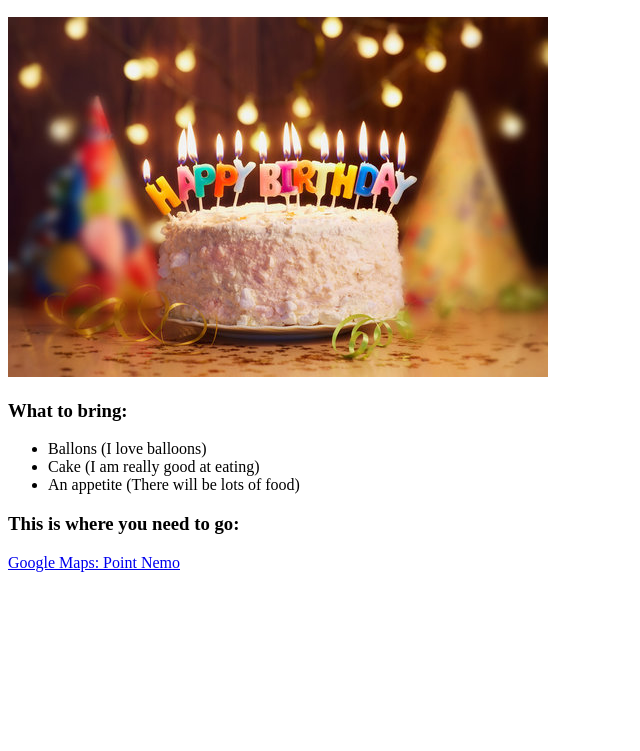
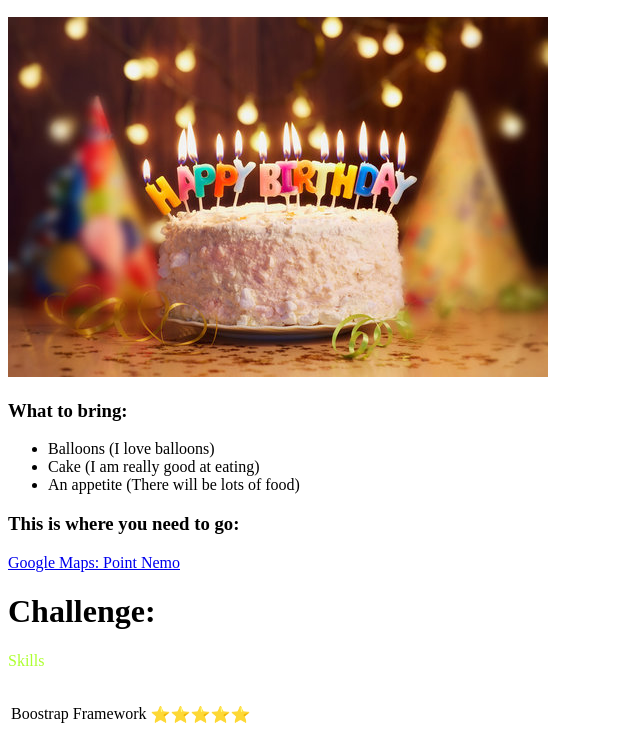
Before and after one commit to mac352-NJIT/lab2-challenge, a plain HTML site: page index.html in a window 1280 px wide. Shown: the part 110-861 px from the top of the page, without its empty margins (0-640 px from the left). Before the commit the page ends 800 px from the top, so only its background shows below. Drawn offline with Linux system fonts and the light colour scheme.

Commit message:
challenge testing

```diff
--- a/index.html
+++ b/index.html
@@ -17,7 +17,7 @@
         What to bring:
     </h3>
     <ul>
-        <li>Ballons (I love balloons)</li>
+        <li>Balloons (I love balloons)</li>
         <li>Cake (I am really good at eating)</li>
         <li>An appetite (There will be lots of food)</li>
     </ul>
@@ -25,5 +25,18 @@
         This is where you need to go:
     </h3>
     <p><a href="https://maps.app.goo.gl/FFDzQeaw1eo96b668">Google Maps: Point Nemo</a></p>
+    <h1>
+        Challenge:
+    </h1>
+    <p style = "color: greenyellow;">Skills</p>
+    <table>
+        <tbody>
+            <tr>
+                <td><p text-align = right>Boostrap Framework</p></td>
+                <td><p text-align = left> ⭐⭐⭐⭐⭐</p></td>
+                </p></td>
+            </tr>
+        </tbody>
+    </table>
 </body>
 </html>
```
